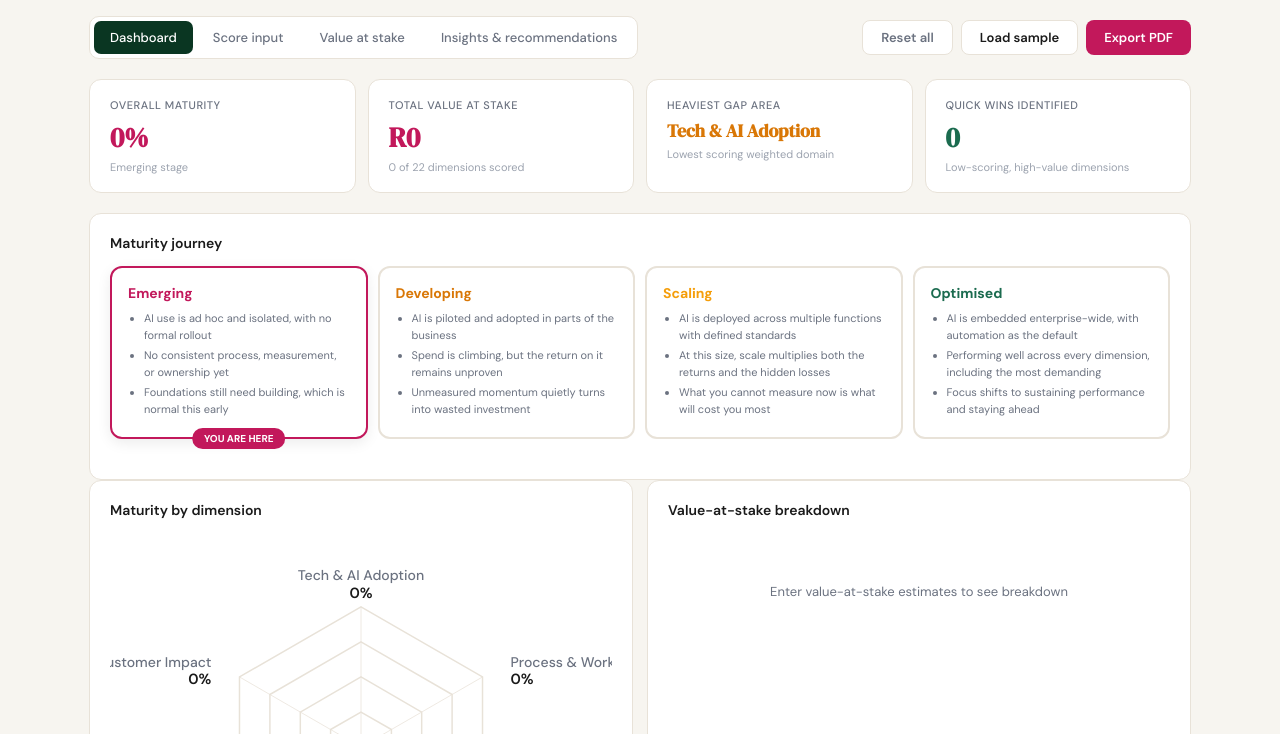
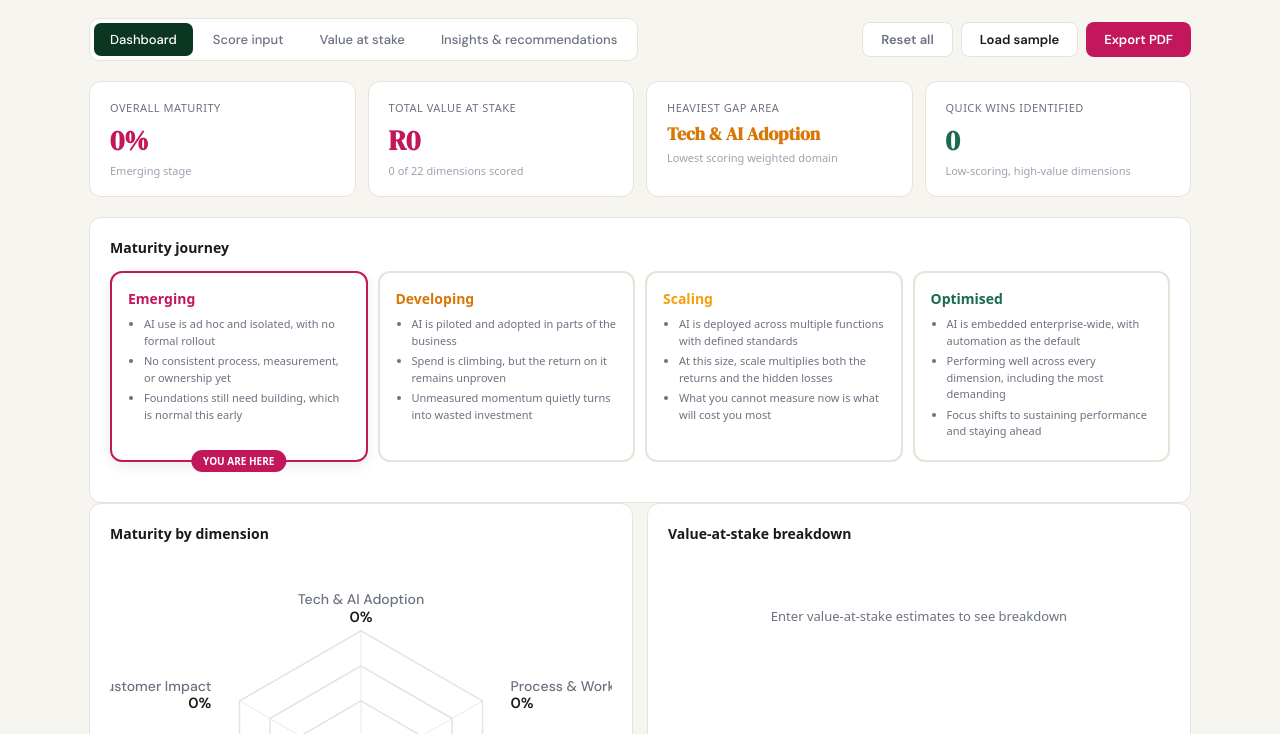
Before and after one commit to Kav-88/EL-Dashboard, a plain HTML site: page index.html in a window 1280 px wide. Shown: the part 222-956 px from the top of the page. Drawn offline with Linux system fonts and the light colour scheme.

Commit message:
Update index.html

```diff
--- a/index.html
+++ b/index.html
@@ -8,7 +8,7 @@
 @import url('https://fonts.googleapis.com/css2?family=DM+Sans:ital,wght@0,400;0,500;0,600;0,700&family=DM+Serif+Display&display=swap');
 :root{--gd:#0A3622;--gm:#1B6B4F;--gl:#2D9B6E;--fu:#C2185B;--fl:#F8E1EC;--na:#F7F5F0;--wa:#E8E2D8;--dk:#1A1A1A;--gr:#6B7280;--wh:#FFFFFF;--am:#D97706;--yl:#F59E0B;--bl:#2563EB;--pu:#7C3AED}
 *{margin:0;padding:0;box-sizing:border-box}
-body{font-family:'DM Sans',system-ui,sans-serif;background:var(--na);color:var(--dk);min-height:100vh}
+body{font-family:'google Sans',system-ui,sans-serif;background:var(--na);color:var(--dk);min-height:100vh}
 [contenteditable]{outline:none;cursor:text;border-radius:4px;transition:background 0.2s}
 [contenteditable]:hover{background:rgba(255,255,255,0.15)}
 [contenteditable]:focus{background:rgba(255,255,255,0.25);box-shadow:0 0 0 2px rgba(45,155,110,0.4)}
```
